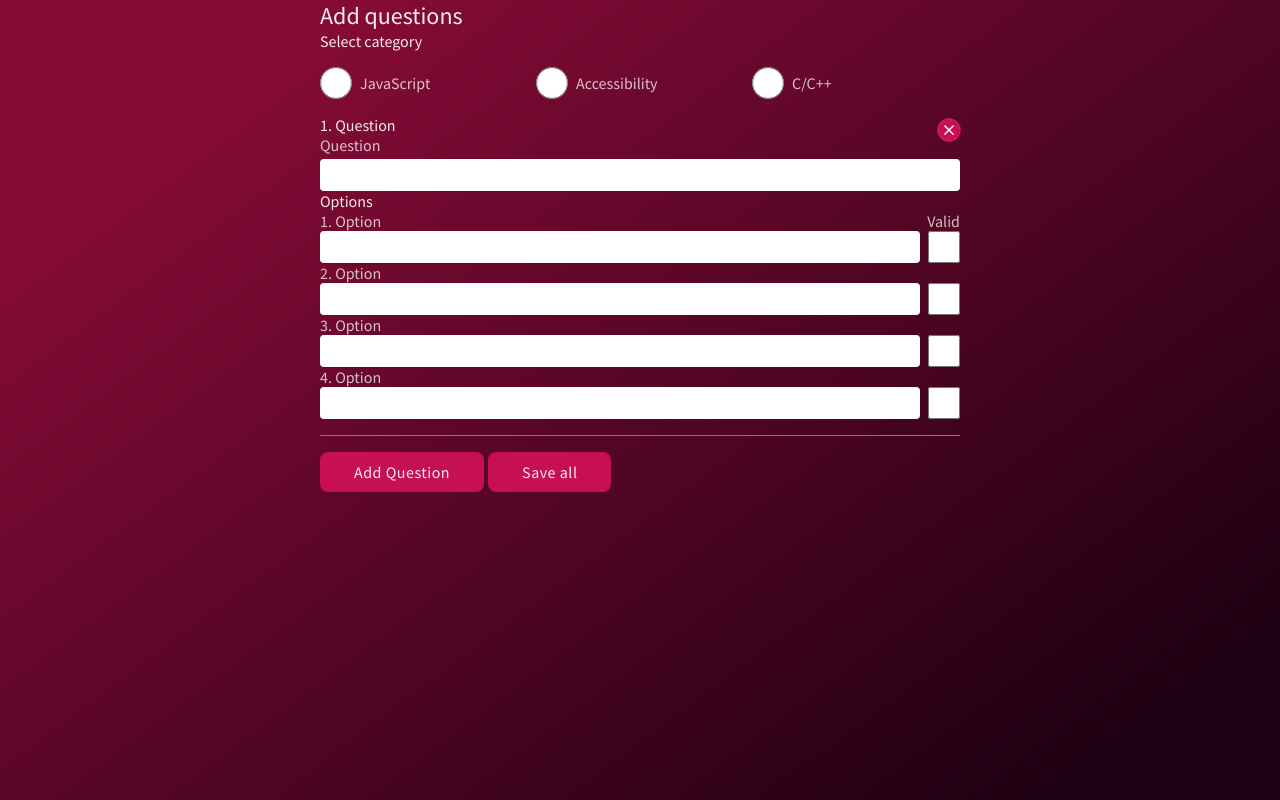
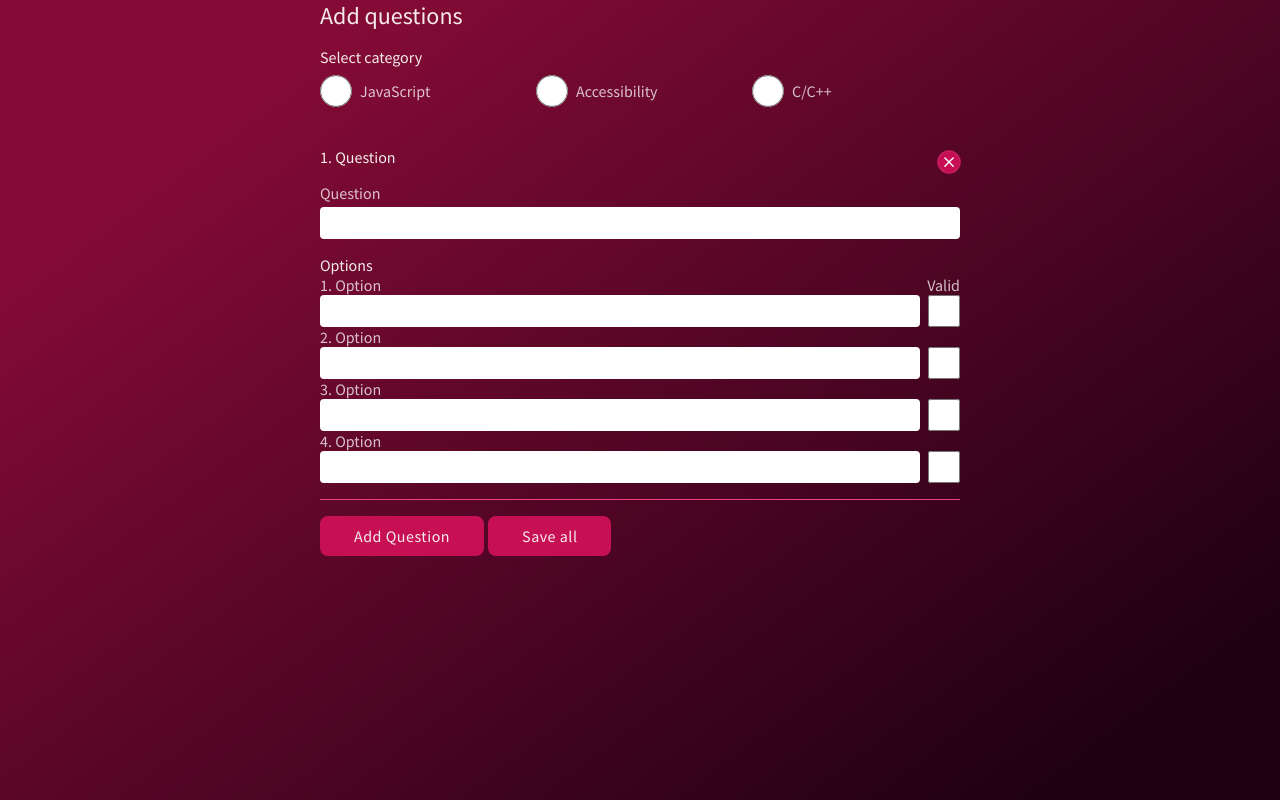
Before and after one commit to vehk11s/Quiz-app, a plain HTML site: page frontend/src/admin.html in a window 1280 px wide. Drawn offline with Linux system fonts and the light colour scheme; a web font is replaced by a local one.

Commit message:
Minor fixes on element spacing

```diff
--- a/frontend/src/admin.html
+++ b/frontend/src/admin.html
@@ -9,11 +9,17 @@
     <link rel="stylesheet" href="./styles/style.css" />
 
     <style>
+      form {
+        display: flex;
+        flex-direction: column;
+        gap: 1rem;
+      }
+
       .categories {
         display: grid;
         gap: 0.5rem;
         grid-template-columns: 1fr 1fr 1fr;
-        padding-block: 1rem;
+        padding-block: 0.5rem;
       }
 
       .row {
@@ -23,9 +29,16 @@
       }
 
       .form__question {
+        display: flex;
+        flex-direction: column;
+        gap: 1rem;
         position: relative;
+        border-bottom: 1px solid var(--primary-pink-light);
+        margin-top: 1rem;
         padding-bottom: 1rem;
-        border-bottom: 1px solid var(--primary-pink-light);
+      }
+
+      .form__question > legend {
         margin-bottom: 1rem;
       }
 
@@ -37,7 +50,7 @@
 
       .btn-icon {
         position: absolute;
-        top: -16px;
+        top: -32px;
         right: 0;
       }
     </style>
--- a/frontend/src/styles/style.css
+++ b/frontend/src/styles/style.css
@@ -238,6 +238,10 @@ label {
   color: rgba(255, 255, 255, 0.75);
 }
 
+input[type='text'] {
+  padding-inline: 8px;
+}
+
 input:not([type='submit']) {
   border-radius: 4px;
   border: none;
```
